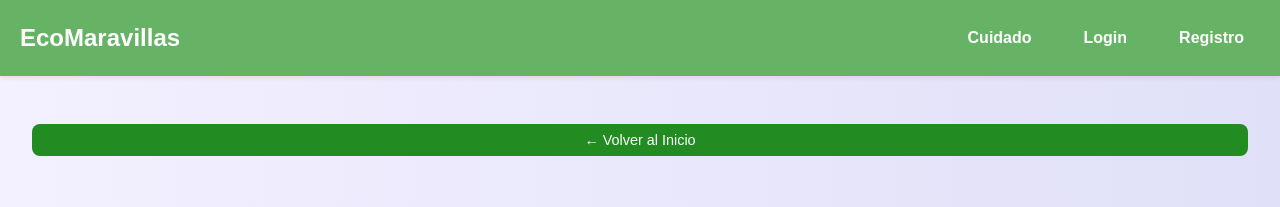
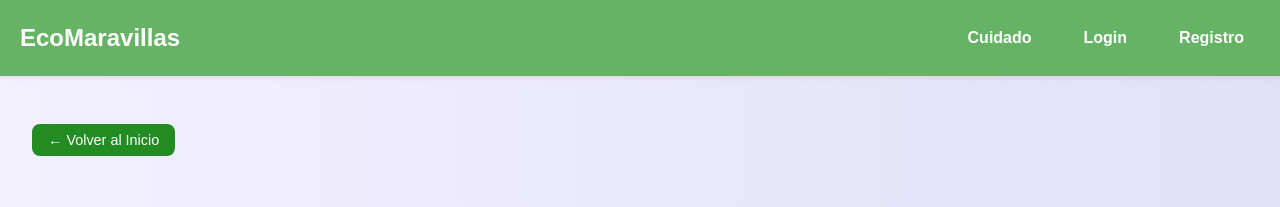
Before and after one commit to BurquerRayon/EcoMaravillas, a React (Create React App) app in the folder client/: page /gallery in a window 1280 px wide. Shown: the top 207 px of the page. Built offline with nearby package versions, Linux system fonts and the light colour scheme.

Commit message:
modified:   client/src/styles/Gallery.css

```diff
--- a/client/src/styles/Gallery.css
+++ b/client/src/styles/Gallery.css
@@ -149,6 +149,10 @@
   cursor: pointer;
   margin-bottom: 1rem;
   transition: background-color 0.2s ease-in-out;
+  width: auto;
+  justify-self: start;
+  min-width: fit-content;
+  white-space: nowrap;
 }
 
 .btn-salir:hover {
--- a/client/src/styles/VerifyModal.css
+++ b/client/src/styles/VerifyModal.css
@@ -23,17 +23,21 @@
 
 .verify-modal-close {
   position: absolute;
-  top: 1rem;
+  top: 0.1rem;
   right: 1rem;
   background: none;
   border: none;
   font-size: 1.5rem;
   cursor: pointer;
   color: #666;
+  width: auto;
+  justify-self: start;
+  min-width: fit-content;
+  white-space: nowrap;
 }
 
 .verify-modal h2 {
-  margin-top: 0;
+margin-top: 1.5;
   color: #333;
 }
 
```
Also changed, not shown: 1 other file (tests, documents, lock files or other folders).
